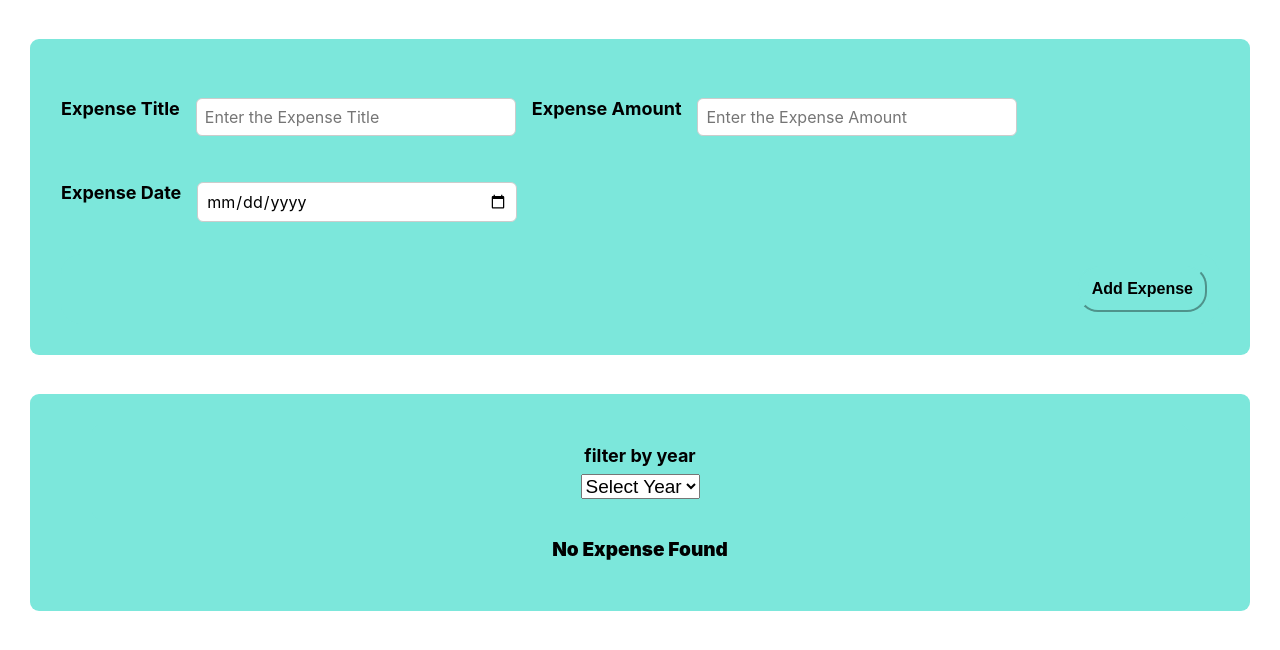
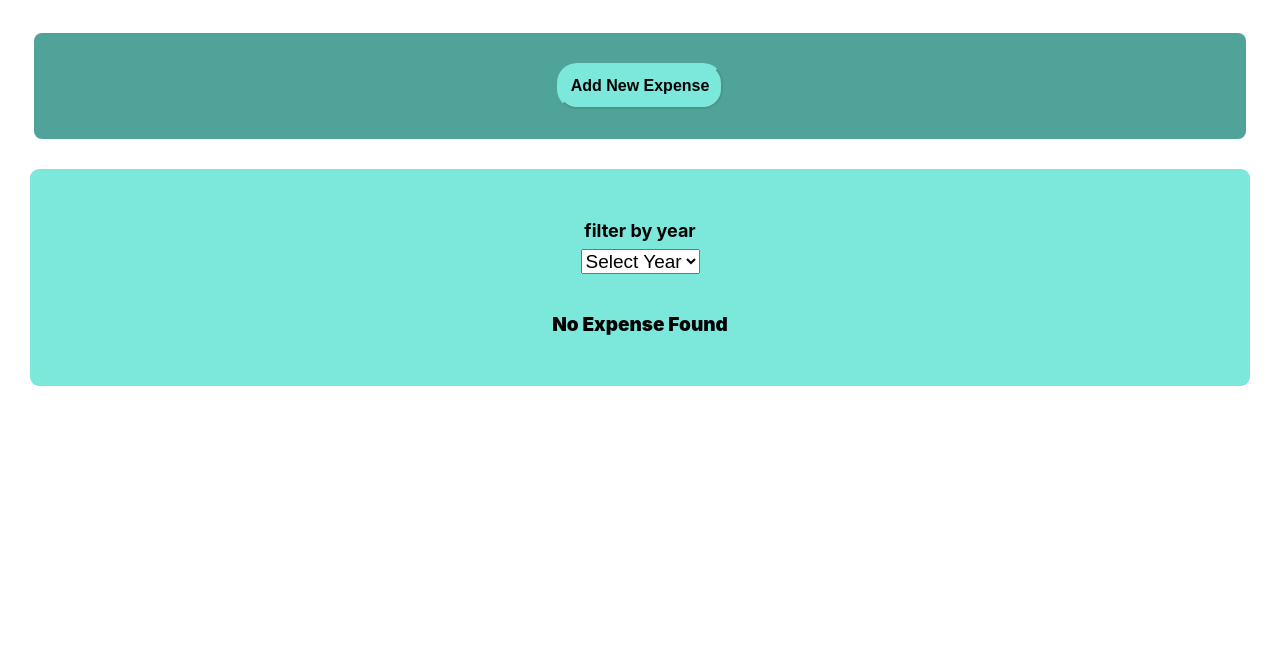
Before and after one commit to shiwani295/ReactExpenseTracker, a React (Create React App) app: page / in a window 1280 px wide. Shown: the top 650 px of the page. Built offline with nearby package versions, Linux system fonts and the light colour scheme.

Commit message:
challanges on condition and add cencel button

```diff
--- a/src/Components/AddFormComponent/ExpenseForm.css
+++ b/src/Components/AddFormComponent/ExpenseForm.css
@@ -45,6 +45,14 @@
     background: #7ce7db;
 
   }
+  .Add-Expense{background: #4fa399;
+  text-align: center;
+  margin-left: 34px;
+  margin-right: 34px;
+  margin-top: 33px;
+  border-radius: 8px;
+  padding: 30px;
+}
 
   @media only screen and (max-width: 600px) {
     .new-expense__actions,button {
--- a/src/Components/AddFormComponent/ExpenseForm.js
+++ b/src/Components/AddFormComponent/ExpenseForm.js
@@ -64,6 +64,9 @@ const ExpenseForm = (props) => {
           </div>
         </div>
         <div className="new-expense__actions">
+          <button type="submit" onClick={props.onCancel}>
+            Cancel
+          </button>
           <button type="submit">Add Expense</button>
         </div>
       </form>
--- a/src/Components/AddFormComponent/NewExpense.js
+++ b/src/Components/AddFormComponent/NewExpense.js
@@ -1,4 +1,4 @@
-import React from "react";
+import React, { useState } from "react";
 import ExpenseForm from "./ExpenseForm";
 
 function NewExpense(props) {
@@ -9,11 +9,32 @@ function NewExpense(props) {
     };
     //come from parent(app.js ) and then send data (expenseData) to again app.js
     props.onAddExpense(expenseData);
+    setEditing(false);
   };
+
+  const [isEditing, setEditing] = useState(false);
+
+  const startEditingHandler = () => {
+    setEditing(true);
+  };
+  const stopEditingHandler = () => {
+    setEditing(false);
+  };
+
   return (
     <div>
       {/* here you are pass the data child(ExpenseForm) to parent(NewExpense) */}
-      <ExpenseForm onSaveExpenseData={saveExpenseDataHandler} />
+      {!isEditing && (
+        <div className="Add-Expense">
+          <button onClick={startEditingHandler}>Add New Expense</button>
+        </div>
+      )}
+      {isEditing && (
+        <ExpenseForm
+          onSaveExpenseData={saveExpenseDataHandler}
+          onCancel={stopEditingHandler}
+        />
+      )}
     </div>
   );
 }
```
